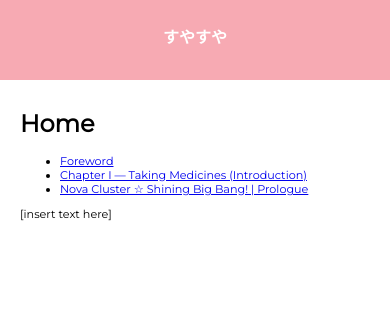
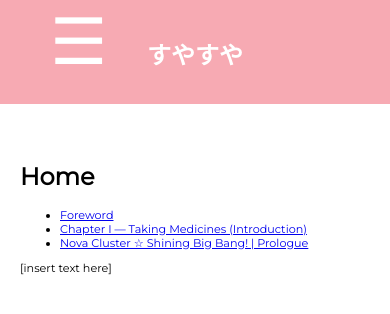
Before and after one commit to kkumakuma/kkumakuma.github.io, a Jekyll site: the page built from index.html, in a window 390 px wide. Shown: the top 314 px of the page. Built offline with Jekyll 4.4.1, drawn with Linux system fonts in a browser that asks for light colours.

Commit message:
mobile nav

```diff
--- a/_layouts/default.html
+++ b/_layouts/default.html
@@ -8,6 +8,7 @@
 	  <link rel="stylesheet" type="text/css" href="/resources/main.css">
     <link rel="stylesheet" href="https://fonts.googleapis.com/css?family=Montserrat">
     <script type="text/javascript" src="/resources/collapsiblenav.js"></script>
+    <script type="text/javascript" src="dropdownnav.js" async></script>
 	  <link rel="icon" href="" type="image/gif" sizes="32x32">
   </head>
 
@@ -32,6 +33,15 @@
       </div>
     </div>
 
+    <div class="mobilenav" id="mobilenavbtn">
+      <a href="javascript:void(0)" class="mobiledropdown" id="mobiledp" onclick="dropNav();">&#9776;</a>
+        <div id="mobiledropmenu" class="drop-cont">
+          <a href="/index.html">Home</a>
+          <a href="/??">About</a>
+          <a href="/tls">Archives</a>
+        </div>
+    </div>
+
 		<div class="main-body" id="main">
       {{ content }}
 		</div>
--- a/resources/main.css
+++ b/resources/main.css
@@ -4,22 +4,28 @@
   }
   div.sidenav {
     width: 100%;
-    height: 5em;
+    height: 6.5em;
     position: relative;
     box-shadow: none;
+    overflow-y: hidden;
   }
   div.sidenav-content {margin-top: 0;}
   div.sidenav-content a, footer {display: none;}
   .navmenubtn {display: none;}
 
   div.sidenav-content h1 {
-    font-size: 1em;
+    font-size: 1.5em;
     margin-top: 1.5em;
   }
+
+  div.mobilenav {
+    display: block;
+  }
+
   div.main-body {
     font-size: 70%;
     margin-left: 0;
-    margin-top: 6.5em;
+    margin-top: 2em;
     width: 90%;
   }
 
@@ -43,11 +49,6 @@
   font-family: "Montserrat", sans-serif;
   margin: 0 auto;
   height: auto;
-}
-
-.body-contents {
-  display: flex;
-  align-items: stretch;
 }
 
 .navmenubtn {
@@ -86,7 +87,7 @@
   box-shadow: 5px 10px 5px #d4abc1;
 }
 
-.sidenav a:hover {
+.body-contents a:hover {
   color: #e2294f !important;
 }
 
@@ -117,6 +118,41 @@
   margin-left: 2em;
 }
 
+.mobilenav {
+  display: none;
+  z-index: 3;
+  top: 2px;
+  position: absolute;
+}
+
+.mobilenav a {
+  text-decoration: none;
+  margin-left: 50px;
+  font-size: 4em;
+  margin-top: 1em;
+  color: white;
+  z-index: 4;
+}
+
+.drop-cont {
+  display: none;
+  position: absolute;
+  background-color: #f1f1f1;
+  min-width: 100vw;
+  box-shadow: 0px 8px 16px 0px rgba(0,0,0,0.2);
+  z-index: 1;
+}
+
+.drop-cont a {
+  color: black;
+  padding: 12px 16px;
+  text-decoration: none;
+  display: inline-block;
+  font-size: 1em;
+}
+
+.show {display:block;}
+
 .main-body {
   margin-top: 3em;
   position: absolute;
```
Also changed, not shown: resources/dropdownnav.js (added, +19 -0 lines).
